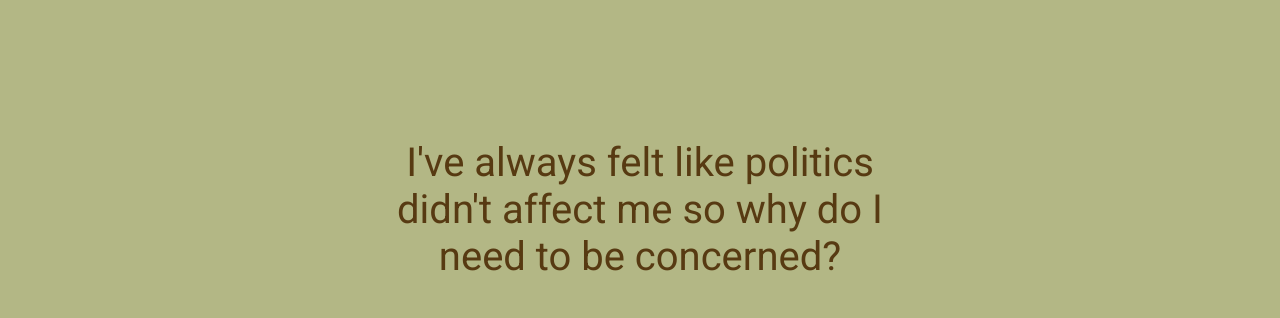
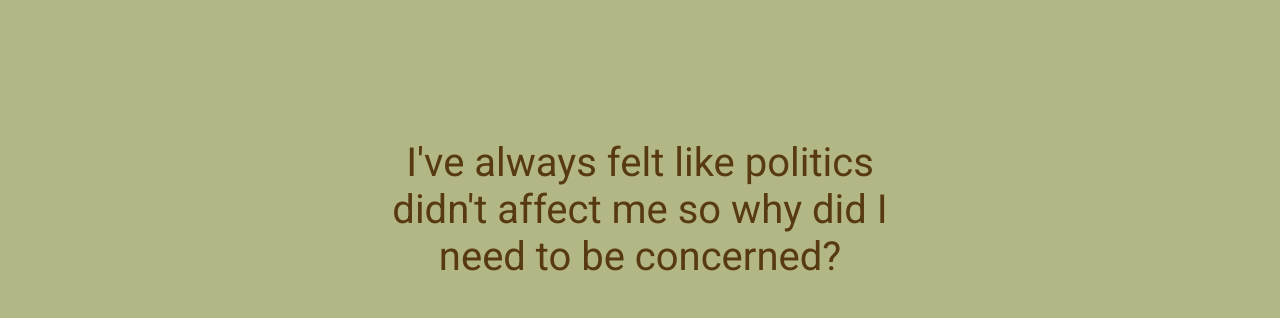
Before and after one commit to asewnath/shine_project_2020, a plain HTML site: page index.html in a window 1280 px wide. Shown: the part 2920-3238 px from the top of the page. Drawn offline with nearby package versions, Linux system fonts and the light colour scheme; a script that the page names is missing.

Commit message:
text changes

```diff
--- a/index.html
+++ b/index.html
@@ -49,7 +49,7 @@
                     <div id = "frame4_text">
                         <div class = "brown_text_medium">
                             I've always felt like politics didn't
-                            affect me so why do I need to be concerned?
+                            affect me so why did I need to be concerned?
                         </div>
                     </div>
                 </div>
```
